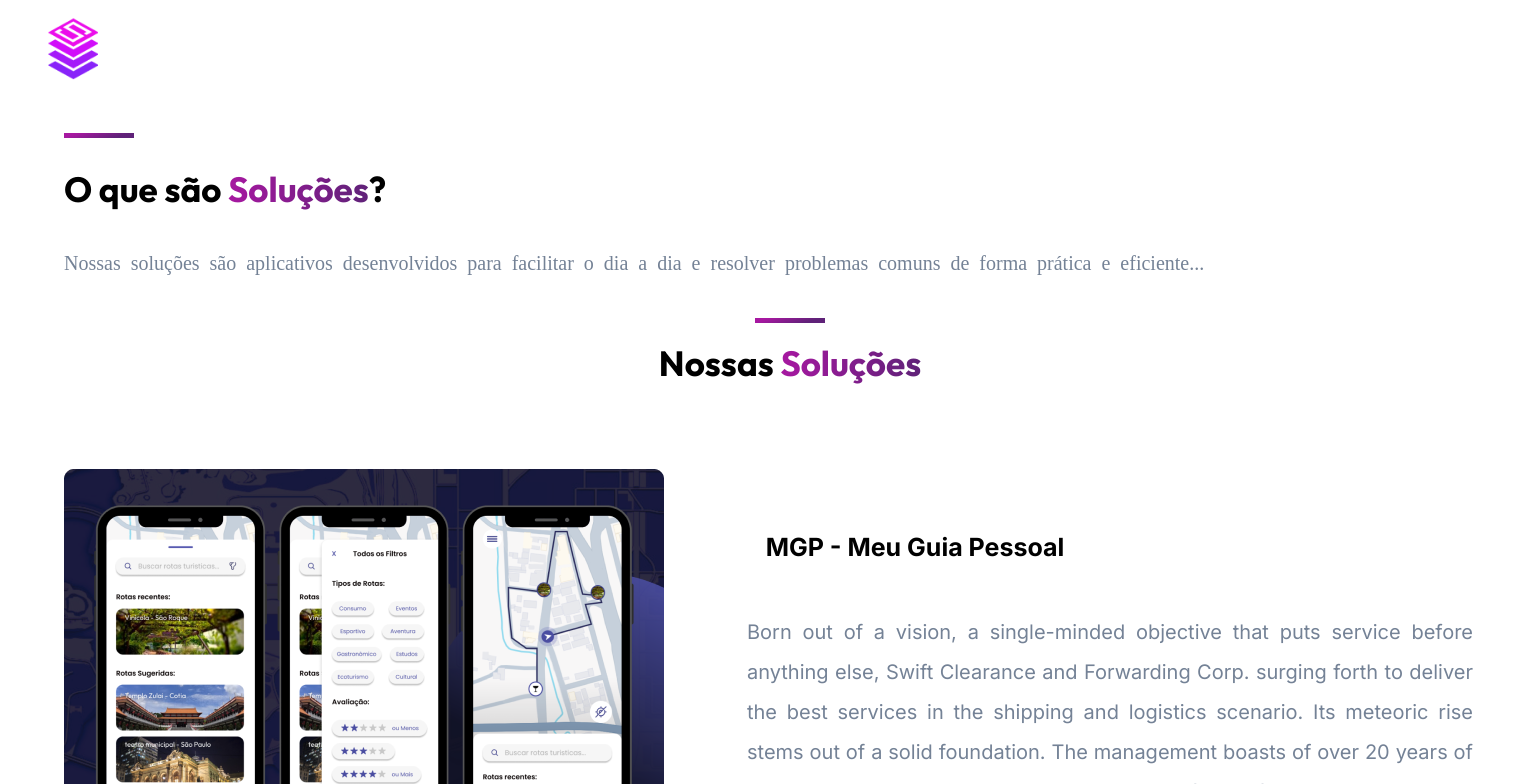
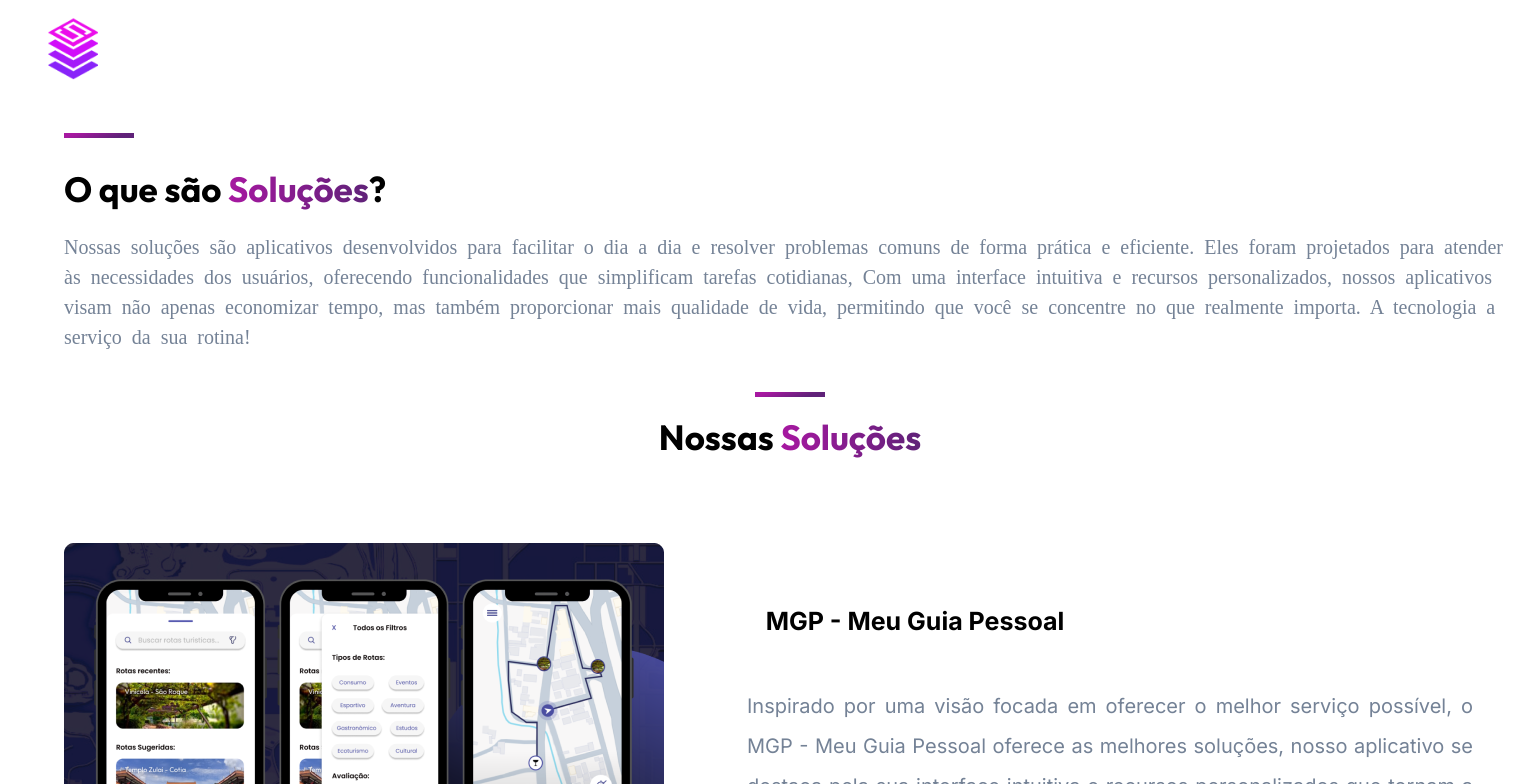
Before and after one commit to Tevezx/stacksite, a React (Vite) app: page /stacksite/solucoes in a window 1536 px wide. Shown: the top 784 px of the page. Built offline with nearby package versions, Linux system fonts and the light colour scheme.

Commit message:
Atualizando responsividade da tela Contato e Home

```diff
--- a/Components/Solucoes/Solucoes.jsx
+++ b/Components/Solucoes/Solucoes.jsx
@@ -14,7 +14,7 @@
                 O que são <span className='txtSolucao'>Soluções</span>?
             </span>
             <p className='textInicial'>
-                Nossas soluções são aplicativos desenvolvidos para facilitar o dia a dia e resolver problemas comuns de forma prática e eficiente...
+            Nossas soluções são aplicativos desenvolvidos para facilitar o dia a dia e resolver problemas comuns de forma prática e eficiente. Eles foram projetados para atender às necessidades dos usuários, oferecendo funcionalidades que simplificam tarefas cotidianas, Com uma interface intuitiva e recursos personalizados, nossos aplicativos visam não apenas economizar tempo, mas também proporcionar mais qualidade de vida, permitindo que você se concentre no que realmente importa. A tecnologia a serviço da sua rotina!
             </p>
             <img src={linha_solucoes} className='linha_solucoes' alt="Linha Soluções" />
             <span className='titulo2_solucoes'>
@@ -22,7 +22,7 @@
             </span>
             <img className='img_telas_app' src={img_telas_app} alt="Tela do Aplicativo" />
             <span className='titulo_mgp'>MGP - Meu Guia Pessoal</span>
-            <p className='descricao_mgp'>Born out of a vision, a single-minded objective that puts service before anything else, Swift Clearance and Forwarding Corp. surging forth to deliver the best services in the shipping and logistics scenario. Its meteoric rise stems out of a solid foundation. The management boasts of over 20 years of rich and varied experience in the shipping and freight forwarding industry.</p>
+            <p className='descricao_mgp'>Inspirado por uma visão focada em oferecer o melhor serviço possível, o MGP - Meu Guia Pessoal oferece as melhores soluções, nosso aplicativo se destaca pela sua interface intuitiva e recursos personalizados que tornam a navegação rápida e eficiente.</p>
             <a className='btn_link' style={{ fontSize: 14 }} href="https://github.com" target="_blank" rel="noopener noreferrer">
                 Visualizar mais no Git-Hub <img className='img_vector' src={vector} alt="Vector" />
             </a>
--- a/Style/Contato/Contato.css
+++ b/Style/Contato/Contato.css
@@ -181,24 +181,21 @@
 }
 
 
-
-
-
 @media screen and (min-width:1440px) {
 
     .contact-highlight, .contact-subtitle, .contact-title{
         font-size: 5rem;
     }
     .button-container {
-        align-self: flex-start; /* Alinha a button-container à esquerda */
+        align-self: flex-start;
         position: relative;
     }
     .social-button {
         margin-bottom: 40px;
     }
     .illustration{
-        left: 23%;
-        bottom: 65%;
+        left: 25%;
+        bottom: 75%;
     }
 
     .contact-highlight, .contact-subtitle, .contact-title, .contact-text{
@@ -212,7 +209,7 @@
     }
 
     .contact-section{
-        height: 130vh; /* Força a seção a ocupar a altura exata da tela */
+        height: 100vh;
         justify-content: flex-start;
         padding-left: 100px;
         width: 100vw;
--- a/Style/Home/Home.css
+++ b/Style/Home/Home.css
@@ -109,6 +109,7 @@
         text-align: left;
         max-width: 40%;
         align-items: flex-start;
+        padding-bottom: 8em;
     }
 
     .logo_home img {
@@ -163,6 +164,10 @@
 @media (min-width: 1440px) {
     .home-container {
         padding: 8em 8em;
+    }
+
+    .logo_home{
+        padding-bottom: 8em;
     }
 
     .logo_home img {
--- a/Style/Solucoes/Solucoes.css
+++ b/Style/Solucoes/Solucoes.css
@@ -134,7 +134,6 @@
 }
 
 @media screen and (min-width: 1024px)  {
-
     .titulo_solucoes1{
         margin-top: 1em;
     }
@@ -175,7 +174,7 @@
     .Solucao-container{
         padding-left: 4em;
         justify-content: flex-start;
-        min-height: 80vh;
+        height: 110vh;
     }
     .btn_link{
         bottom: 19em;
@@ -191,7 +190,7 @@
     .textInicial{
         display: flex;
         align-self: flex-start;
-        margin-top: 2rem;
+        margin-top: 1rem;
     }
     .img_telas_app{
         width: 600px;
@@ -221,7 +220,7 @@
         height: 15px;
     }
     .Solucao-container{
-        min-height: 110vh;
+        min-height: 135vh;
     }
     .titulo_solucoes1{
        margin-top: 1em;
```
